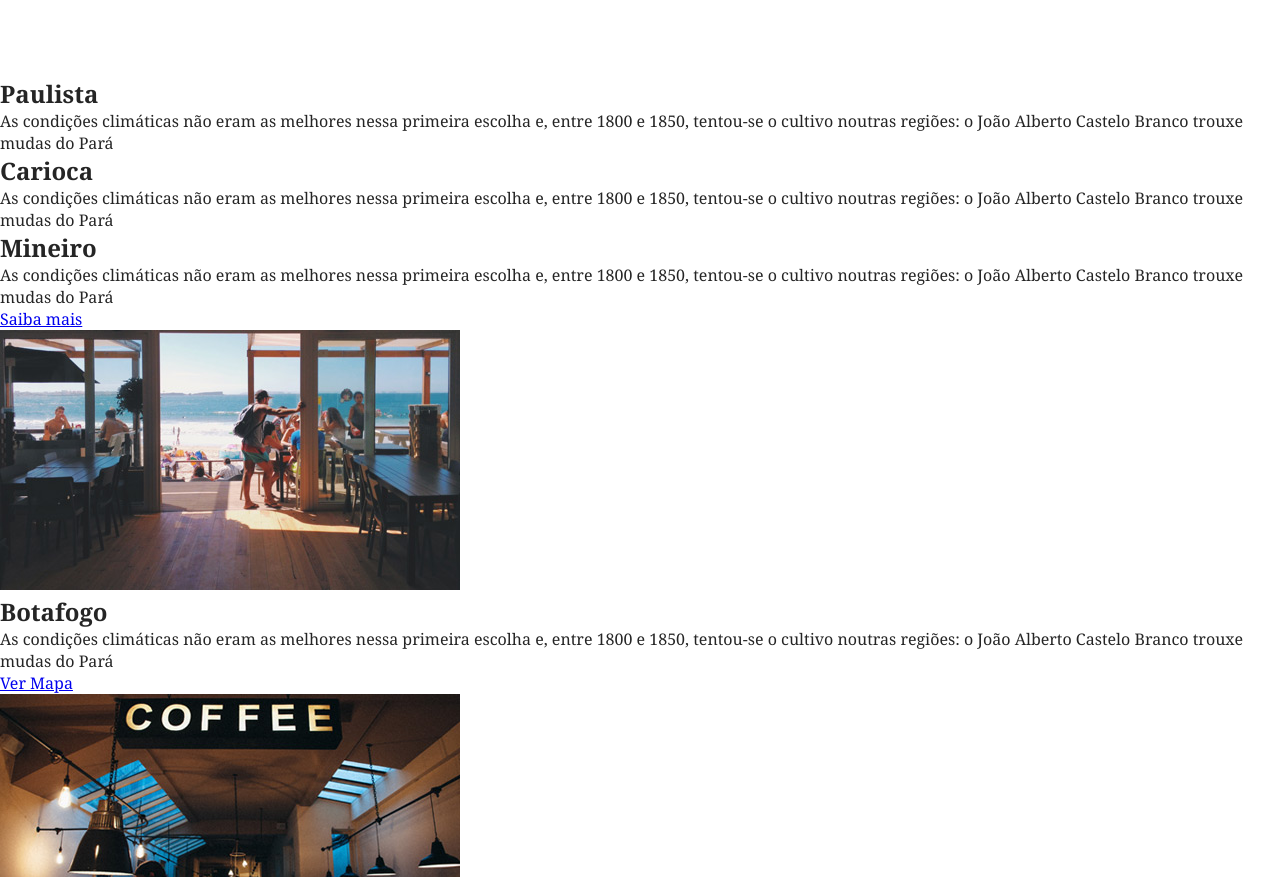
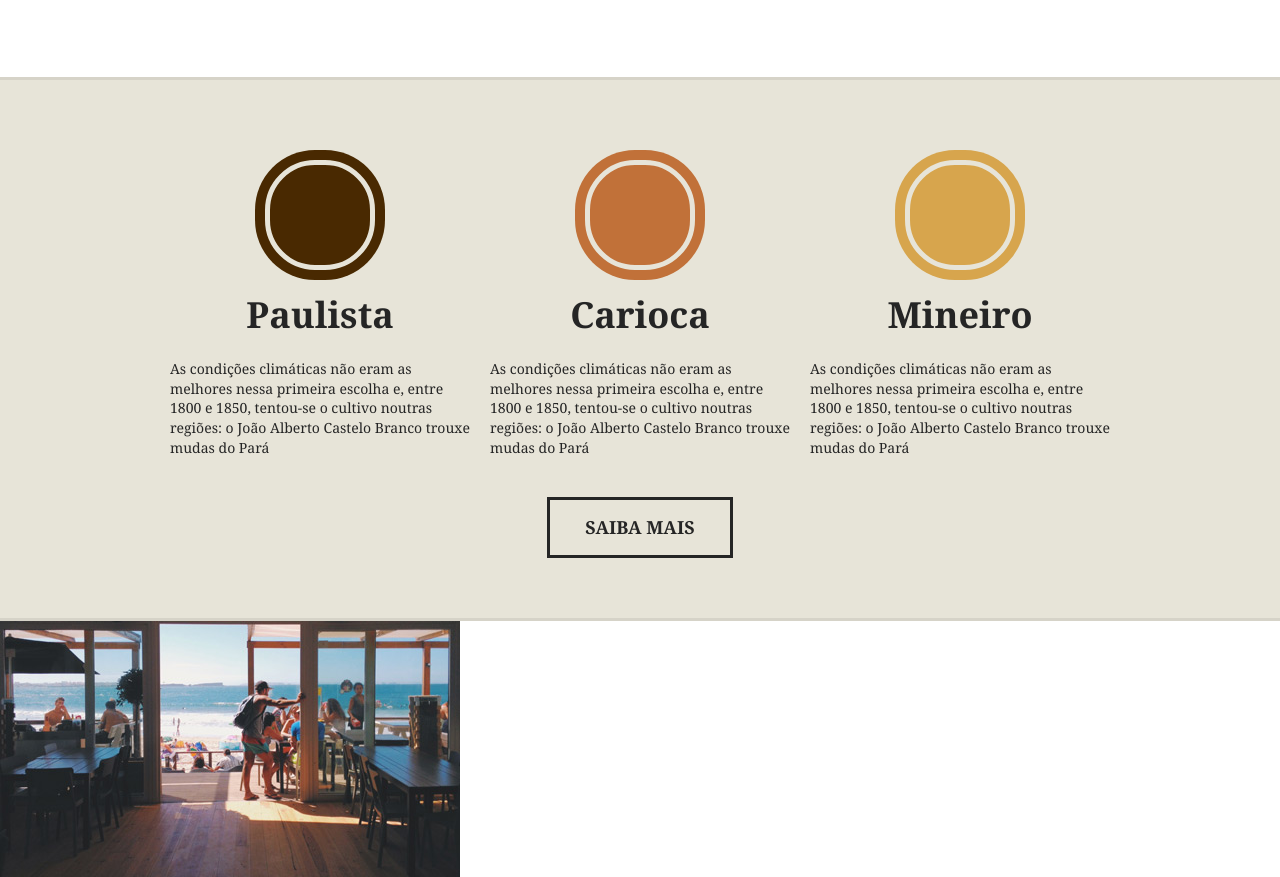
Before and after one commit to OliverRai/curso-css-origamid, a plain HTML site: page Brafé 1/index.html in a window 1280 px wide. Shown: the part 1156-2033 px from the top of the page. Drawn offline with Linux system fonts and the light colour scheme.

Commit message:
posicionando a section produtos

```diff
--- a/Brafé 1/css/styles.css
+++ b/Brafé 1/css/styles.css
@@ -130,3 +130,77 @@ body{
     margin: 20px auto;
     max-width: 460px;
 }
+
+.produtos {
+    background: #e7e4d8;
+    padding: 60px 0;
+    border-top: 3px solid #d6d3c8;
+    border-bottom: 3px solid #d6d3c8;
+}
+
+.produtos-container {
+    max-width: 960px;
+    margin: 0 auto;
+}
+
+.produtos-container::before, .produtos-container::after{
+    content: '';
+    display: table;
+    clear: both;
+}
+
+.produtos-item{
+    width: 300px;
+    float: left;
+    margin: 0 10px 20px 10px;
+}
+
+.produtos-item h2{
+    text-align: center;
+    font-size: 2.25em;
+    margin-bottom: 20px;
+}
+
+.produtos-item h2::before{
+    content: '';
+    display: block;
+    width: 100px;
+    height: 100px;
+    background: currentColor;
+    border-radius: 50px;
+    margin: 20px auto;
+    border: 5px solid #e7e4d8;
+    box-shadow: 0 0 0 10px currentColor;
+}
+
+h2.produtos-paulista::before{
+    color: #492901;
+}
+
+h2.produtos-carioca::before{
+    color: #c17139;
+}
+
+h2.produtos-mineiro::before{
+    color: #d7a54d;
+}
+
+.produtos-item p{
+    font-size: 0.875em;
+    line-height: 1.4em;
+}
+
+.produtos-btn{
+    width: 180px;
+    text-align: center;
+    display: block;
+    padding: 15px 0;
+    line-height: 1.4em;
+    border: 3px solid;
+    text-decoration: none;
+    color: #252525;
+    text-transform: uppercase;
+    font-weight: bold;
+    font-size: 1.125em;
+    margin: 20px auto 0 auto;
+}
--- a/Brafé 1/index.html
+++ b/Brafé 1/index.html
@@ -46,28 +46,28 @@
             140mg para cada 207ml dependendo do método de preparação.
         </p>
     </section>
-    <section>
-        <div>
-            <div>
-                <h2>Paulista</h2>
+    <section class="produtos">
+        <div class="produtos-container">
+            <div class="produtos-item">
+                <h2 class="produtos-paulista">Paulista</h2>
                 <p>As condições climáticas não eram as melhores nessa primeira escolha e, entre 1800 e 1850,
                     tentou-se o cultivo noutras regiões: o João Alberto Castelo Branco trouxe mudas do Pará
                 </p>
             </div>
-            <div>
-                <h2>Carioca</h2>
+            <div class="produtos-item">
+                <h2 class="produtos-carioca">Carioca</h2>
                 <p>As condições climáticas não eram as melhores nessa primeira escolha e, entre 1800 e 1850,
                     tentou-se o cultivo noutras regiões: o João Alberto Castelo Branco trouxe mudas do Pará
                 </p>
             </div>
-            <div>
-                <h2>Mineiro</h2>
+            <div class="produtos-item">
+                <h2 class="produtos-mineiro">Mineiro</h2>
                 <p>As condições climáticas não eram as melhores nessa primeira escolha e, entre 1800 e 1850,
                     tentou-se o cultivo noutras regiões: o João Alberto Castelo Branco trouxe mudas do Pará
                 </p>
             </div>
         </div>
-        <a href="#">Saiba mais</a>
+        <a class="produtos-btn" href="#">Saiba mais</a>
     </section>
 
     <section>
```
